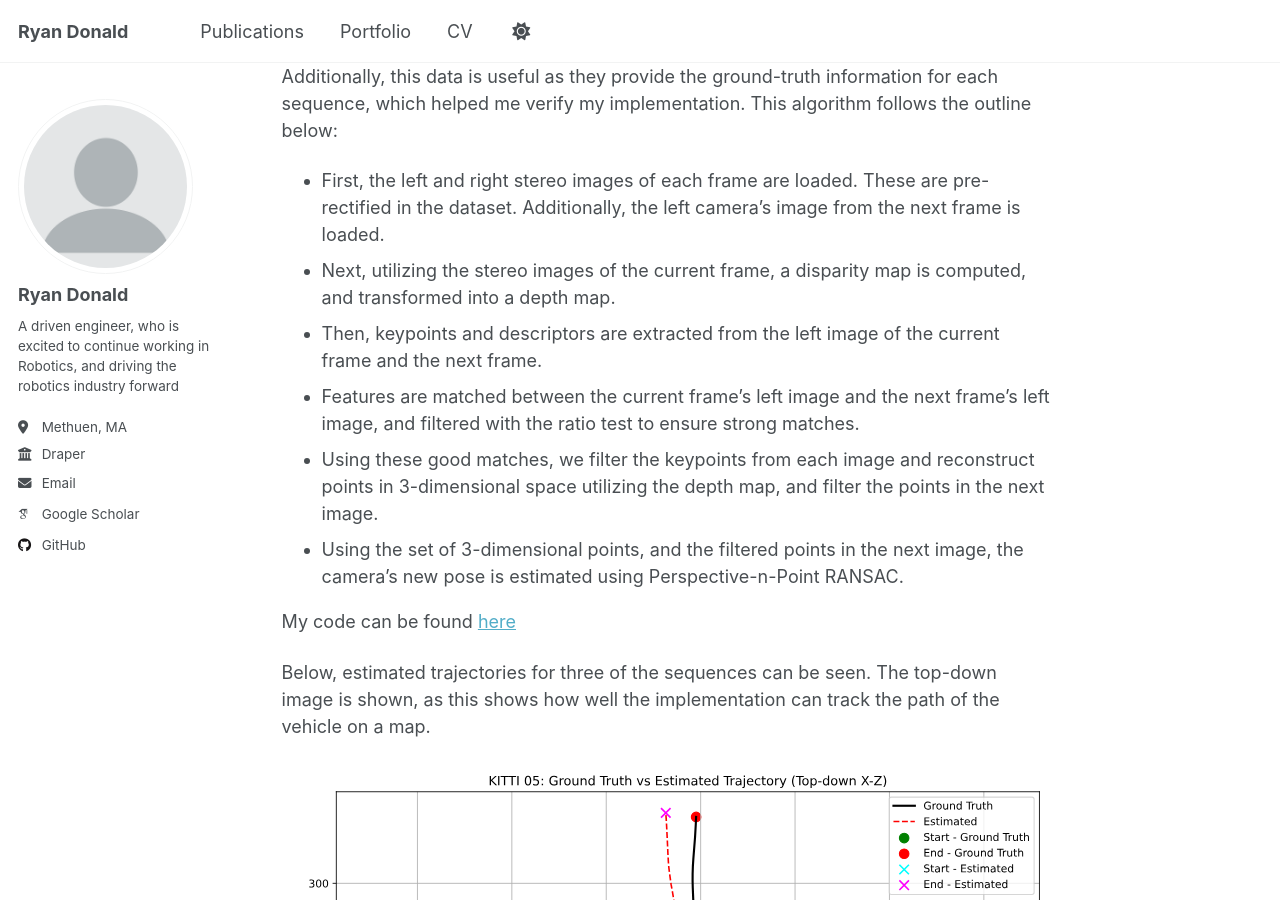
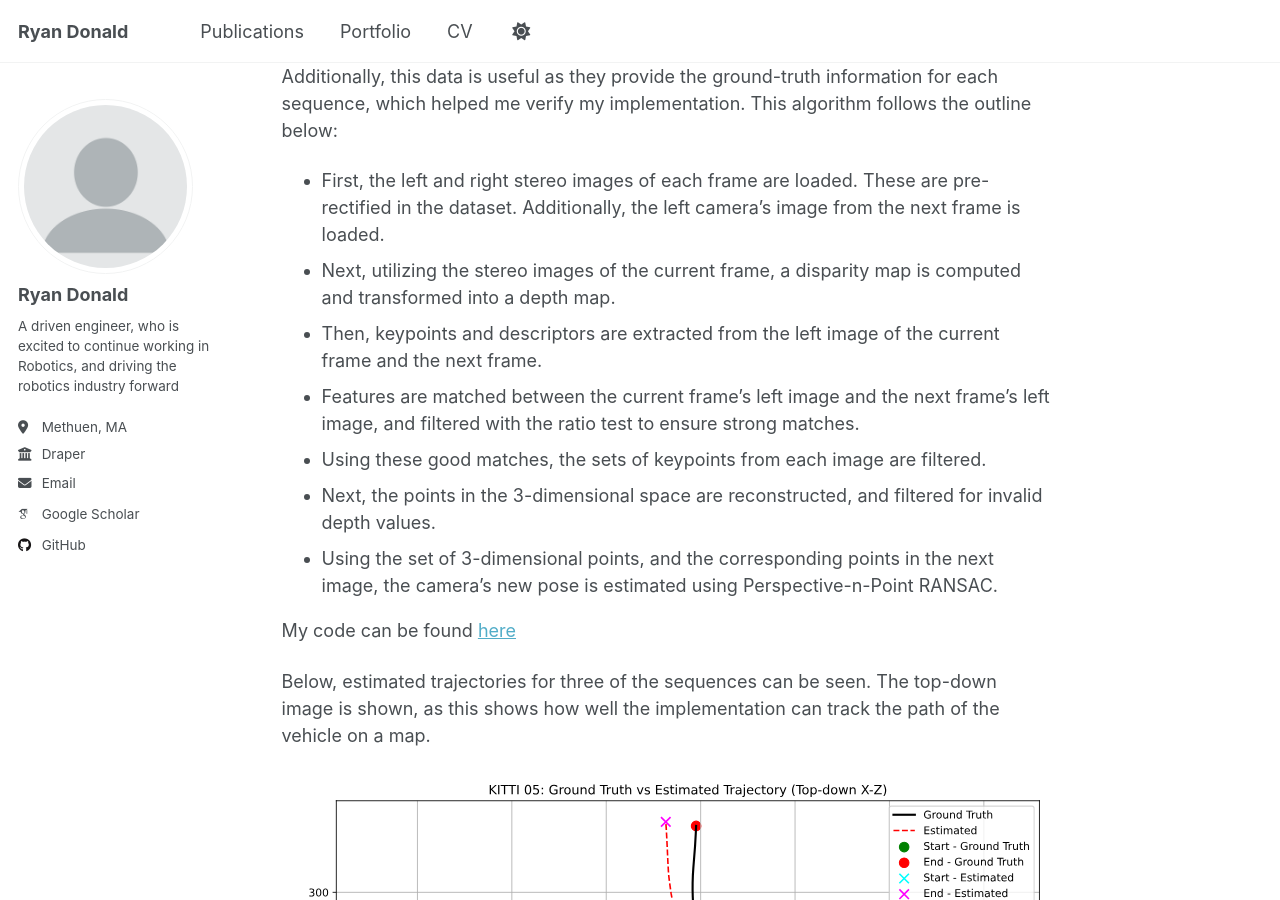
Before and after one commit to ryan-donald/ryan-donald.github.io, a Jekyll site: the page built from _portfolio/3-Visual_Odometry.md, in a window 1280 px wide and 900 px high, scrolled down 345 px. Built offline with Jekyll 4.4.1, drawn with Linux system fonts in a browser that asks for light colours; some web fonts are replaced; a script that is not in the unit is left out.

Commit message:
Fixed my bad grammar

```diff
--- a/_portfolio/3-Visual_Odometry.md
+++ b/_portfolio/3-Visual_Odometry.md
@@ -7,11 +7,12 @@ I have implemented a visual odometry pipeline, tested with the KITTI dataset. Th
 
 I utilized the data from this, as I find the self-driving car problem to be very interesting. Additionally, this data is useful as they provide the ground-truth information for each sequence, which helped me verify my implementation. This algorithm follows the outline below:
 - First, the left and right stereo images of each frame are loaded. These are pre-rectified in the dataset. Additionally, the left camera's image from the next frame is loaded.
-- Next, utilizing the stereo images of the current frame, a disparity map is computed, and transformed into a depth map.
+- Next, utilizing the stereo images of the current frame, a disparity map is computed and transformed into a depth map.
 - Then, keypoints and descriptors are extracted from the left image of the current frame and the next frame.
 - Features are matched between the current frame's left image and the next frame's left image, and filtered with the ratio test to ensure strong matches.
-- Using these good matches, we filter the keypoints from each image and reconstruct points in 3-dimensional space utilizing the depth map, and filter the points in the next image.
-- Using the set of 3-dimensional points, and the filtered points in the next image, the camera's new pose is estimated using Perspective-n-Point RANSAC.
+- Using these good matches, the sets of keypoints from each image are filtered.
+- Next, the points in the 3-dimensional space are reconstructed, and filtered for invalid depth values.
+- Using the set of 3-dimensional points, and the corresponding points in the next image, the camera's new pose is estimated using Perspective-n-Point RANSAC.
 
 My code can be found [here](https://github.com/ryan-donald/Visual-Odometry)
 
```
